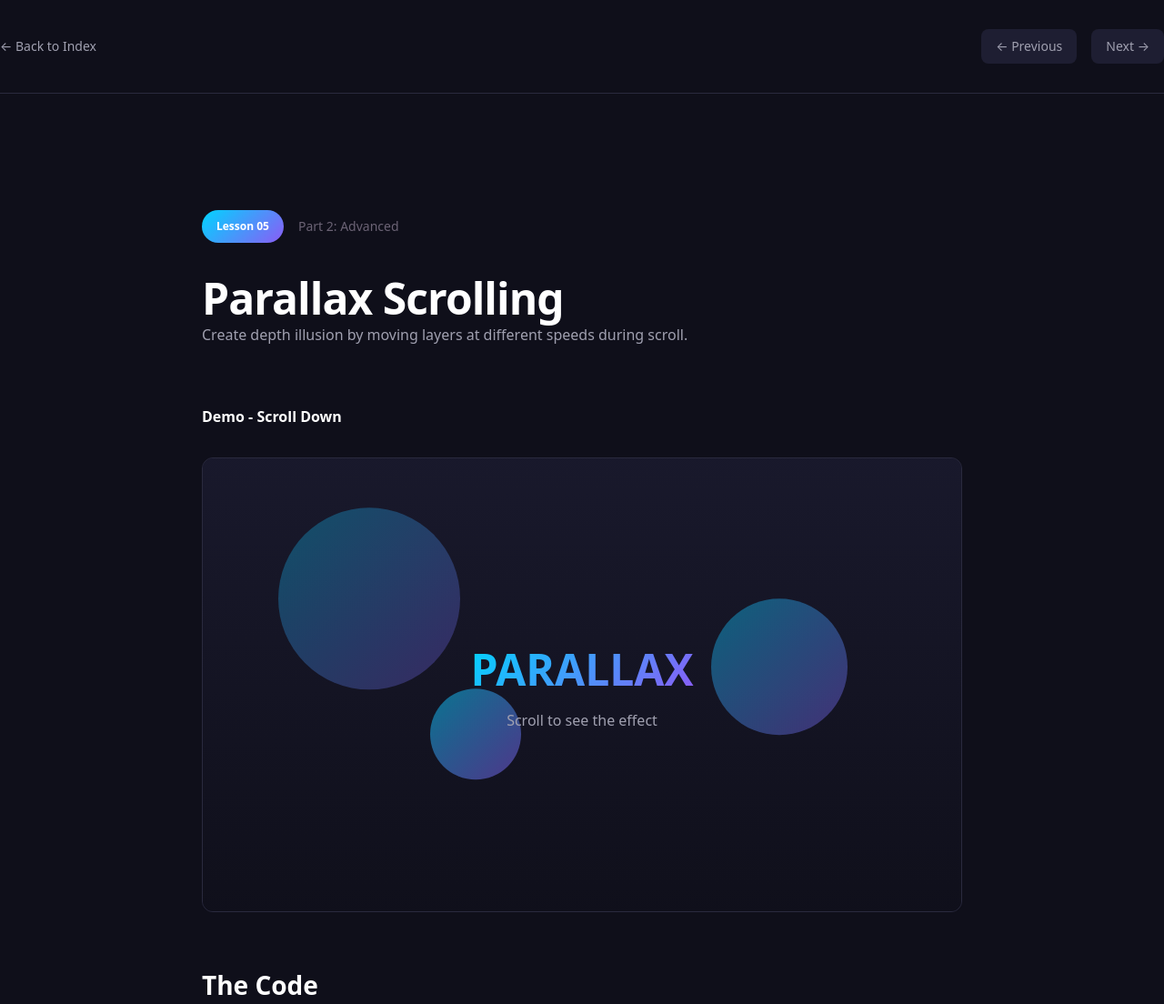
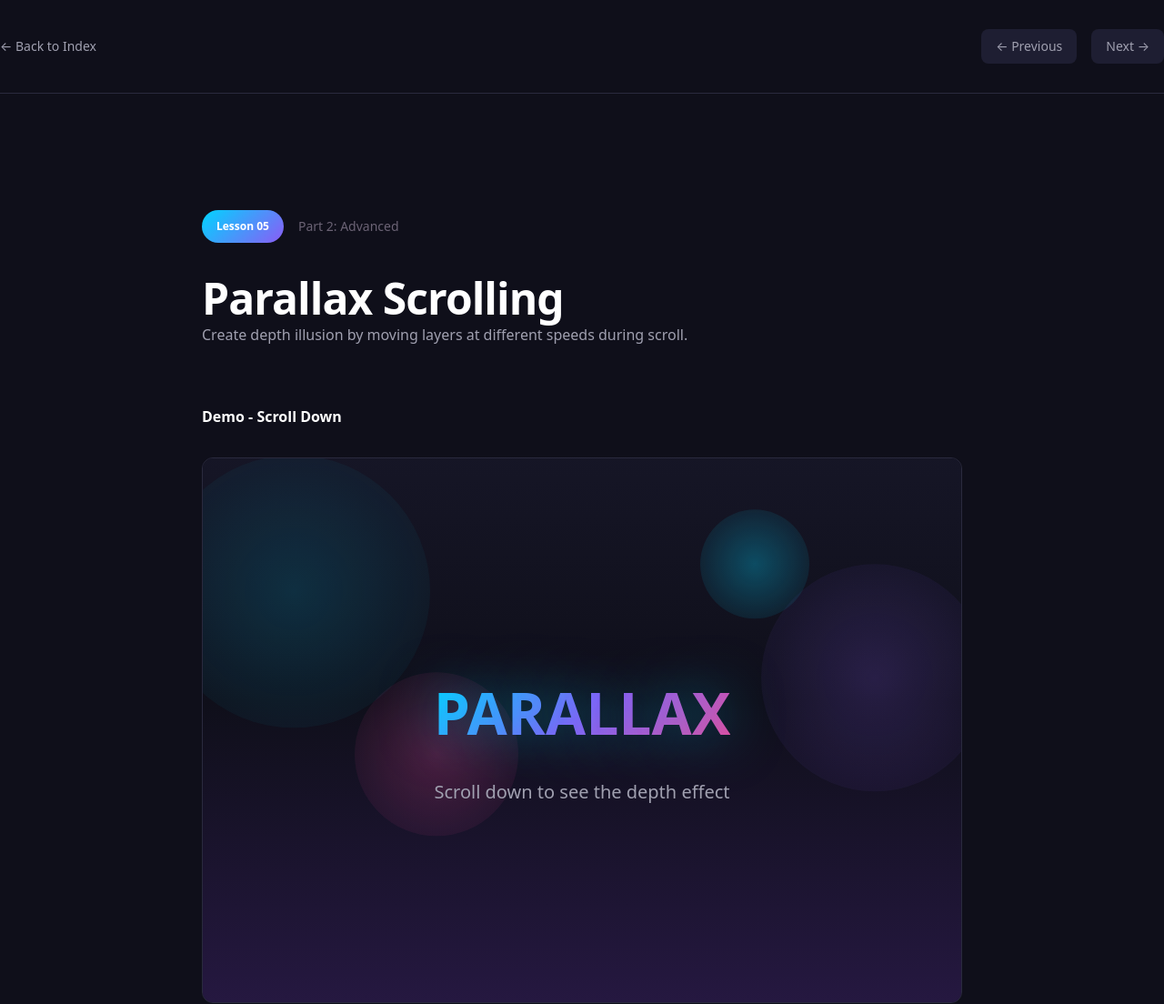
Before and after one commit to eurythmia-interactive/gsap-js-animation-mastery, a website built with Vite: page part-2/src/lessons/lesson-05.html in a window 1280 px wide. Shown: the top 1104 px of the page at 91% size. Built offline with nearby package versions, Linux system fonts and the light colour scheme.

Commit message:
Enhance Part 2 Lesson 5 - More dramatic parallax effect
- Larger, more colorful gradient shapes
- Bigger movement differences between layers
- Brighter gradient text
- More dramatic background gradient
- Longer container for better scroll experience

```diff
--- a/part-2/src/lessons/lesson-05.html
+++ b/part-2/src/lessons/lesson-05.html
@@ -31,16 +31,17 @@
         <div class="demo-header">
           <span class="demo-title">Demo - Scroll Down</span>
         </div>
-        <div class="demo-container" id="demo" style="height: 500px; padding: 0; overflow: hidden;">
-          <div class="parallax-bg"></div>
+        <div class="demo-container" id="demo" style="height: 600px; padding: 0; overflow: hidden; background: linear-gradient(180deg, #0f0f1a 0%, #1a1a2e 100%);">
+          <div class="parallax-bg" style="background: linear-gradient(180deg, #1a1a2e 0%, #0f0f1a 50%, #2d1b4e 100%);"></div>
           <div class="parallax-shapes">
-            <div class="parallax-shape" style="width: 200px; height: 200px; top: 20%; left: 10%; opacity: 0.3;"></div>
-            <div class="parallax-shape" style="width: 150px; height: 150px; top: 40%; right: 15%; opacity: 0.4;"></div>
-            <div class="parallax-shape" style="width: 100px; height: 100px; top: 60%; left: 30%; opacity: 0.5;"></div>
+            <div class="parallax-shape" style="width: 300px; height: 300px; top: 10%; left: -50px; opacity: 0.15; background: radial-gradient(circle, #00d4ff, transparent);"></div>
+            <div class="parallax-shape" style="width: 250px; height: 250px; top: 30%; right: -30px; opacity: 0.2; background: radial-gradient(circle, #8b5cf6, transparent);"></div>
+            <div class="parallax-shape" style="width: 180px; height: 180px; top: 50%; left: 20%; opacity: 0.25; background: radial-gradient(circle, #ec4899, transparent);"></div>
+            <div class="parallax-shape" style="width: 120px; height: 120px; top: 20%; right: 20%; opacity: 0.3; background: radial-gradient(circle, #00d4ff, transparent);"></div>
           </div>
           <div class="parallax-content">
-            <h2 style="font-size: 3rem; background: linear-gradient(135deg, #00d4ff, #8b5cf6); -webkit-background-clip: text; -webkit-text-fill-color: transparent;">PARALLAX</h2>
-            <p style="color: var(--text-secondary);">Scroll to see the effect</p>
+            <h2 style="font-size: 4rem; font-weight: 800; background: linear-gradient(135deg, #00d4ff 0%, #8b5cf6 50%, #ec4899 100%); -webkit-background-clip: text; -webkit-text-fill-color: transparent; text-shadow: 0 0 60px rgba(0, 212, 255, 0.5);">PARALLAX</h2>
+            <p style="font-size: 1.25rem; color: #a0a0b0; margin-top: 1rem;">Scroll down to see the depth effect</p>
           </div>
         </div>
       </div>
--- a/part-2/src/lessons/lesson-05.js
+++ b/part-2/src/lessons/lesson-05.js
@@ -4,34 +4,34 @@ import { ScrollTrigger } from 'gsap/ScrollTrigger';
 gsap.registerPlugin(ScrollTrigger);
 
 gsap.to('.parallax-bg', {
-  y: -100,
+  y: -150,
   ease: 'none',
   scrollTrigger: {
     trigger: '#demo',
     start: 'top bottom',
     end: 'bottom top',
-    scrub: true
+    scrub: 1.5
   }
 });
 
 gsap.to('.parallax-shapes', {
-  y: -200,
+  y: -300,
   ease: 'none',
   scrollTrigger: {
     trigger: '#demo',
     start: 'top bottom',
     end: 'bottom top',
-    scrub: true
+    scrub: 1
   }
 });
 
 gsap.to('.parallax-content', {
-  y: 50,
+  y: 100,
   ease: 'none',
   scrollTrigger: {
     trigger: '#demo',
     start: 'top bottom',
     end: 'bottom top',
-    scrub: true
+    scrub: 1.5
   }
 });
--- a/part-2/src/style.css
+++ b/part-2/src/style.css
@@ -857,9 +857,9 @@ property { color: #f07178; }
 .parallax-bg {
   position: absolute;
   width: 100%;
-  height: 120%;
-  background: linear-gradient(180deg, #1a1a2e 0%, #0f0f1a 100%);
-  top: -10%;
+  height: 150%;
+  background: linear-gradient(180deg, #0f0f1a 0%, #1a1a2e 40%, #2d1b4e 100%);
+  top: -25%;
 }
 
 .parallax-shapes {
@@ -880,15 +880,15 @@ property { color: #f07178; }
 }
 
 .parallax-mid {
-  height: 120%;
-  top: -5%;
+  height: 150%;
+  top: -25%;
   display: flex;
   align-items: center;
   justify-content: center;
 }
 
 .parallax-front {
-  height: 120%;
+  height: 150%;
   top: 0;
   display: flex;
   align-items: flex-end;
@@ -897,15 +897,14 @@ property { color: #f07178; }
 }
 
 .parallax-shape {
-  background: linear-gradient(135deg, var(--accent), var(--accent-secondary));
   border-radius: 50%;
   position: absolute;
 }
 
 .parallax-text {
-  font-size: 3rem;
-  font-weight: 700;
-  background: linear-gradient(135deg, var(--accent), var(--accent-secondary));
+  font-size: 4rem;
+  font-weight: 800;
+  background: linear-gradient(135deg, var(--accent), var(--accent-secondary), var(--accent-tertiary));
   -webkit-background-clip: text;
   -webkit-text-fill-color: transparent;
   background-clip: text;
```
